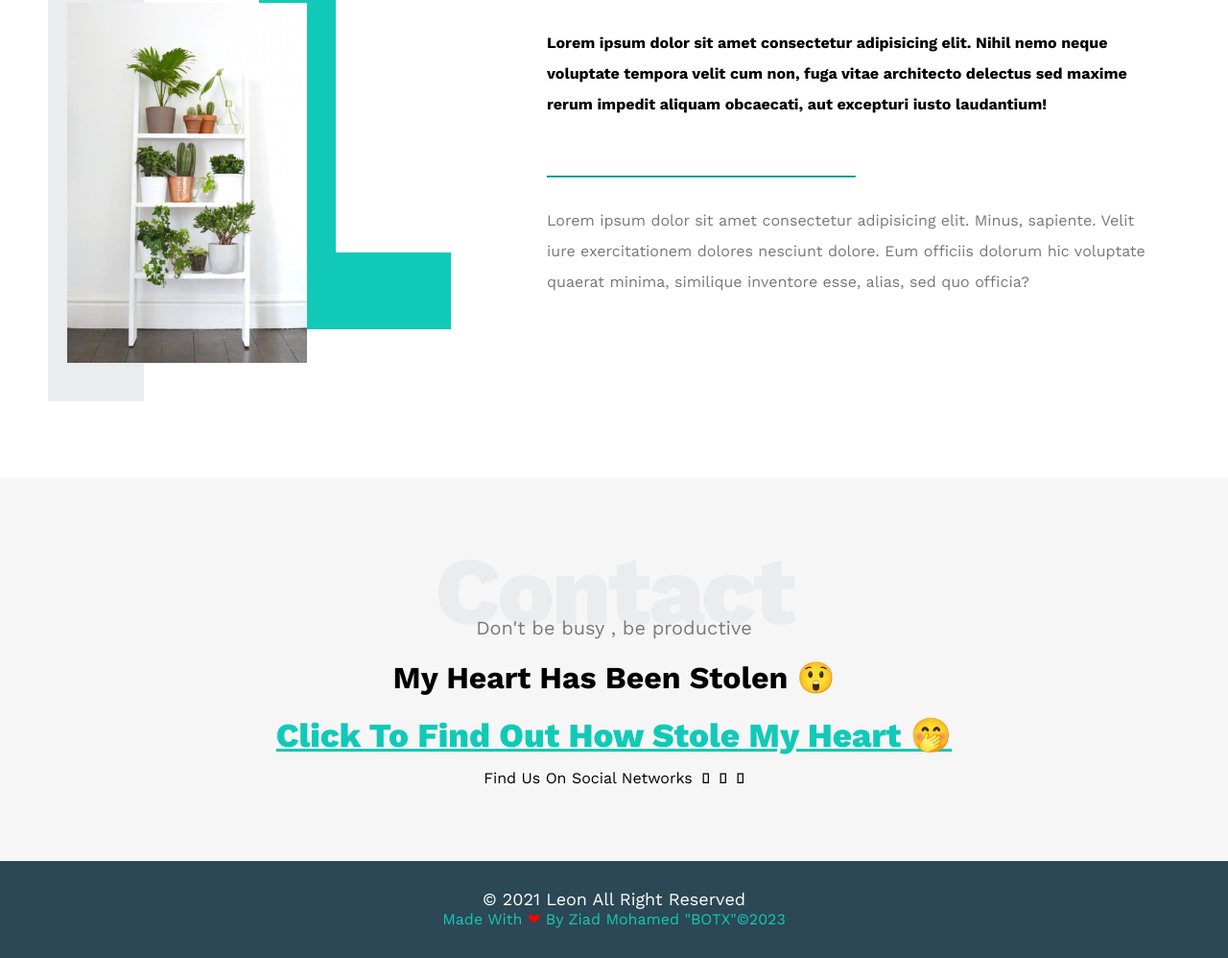
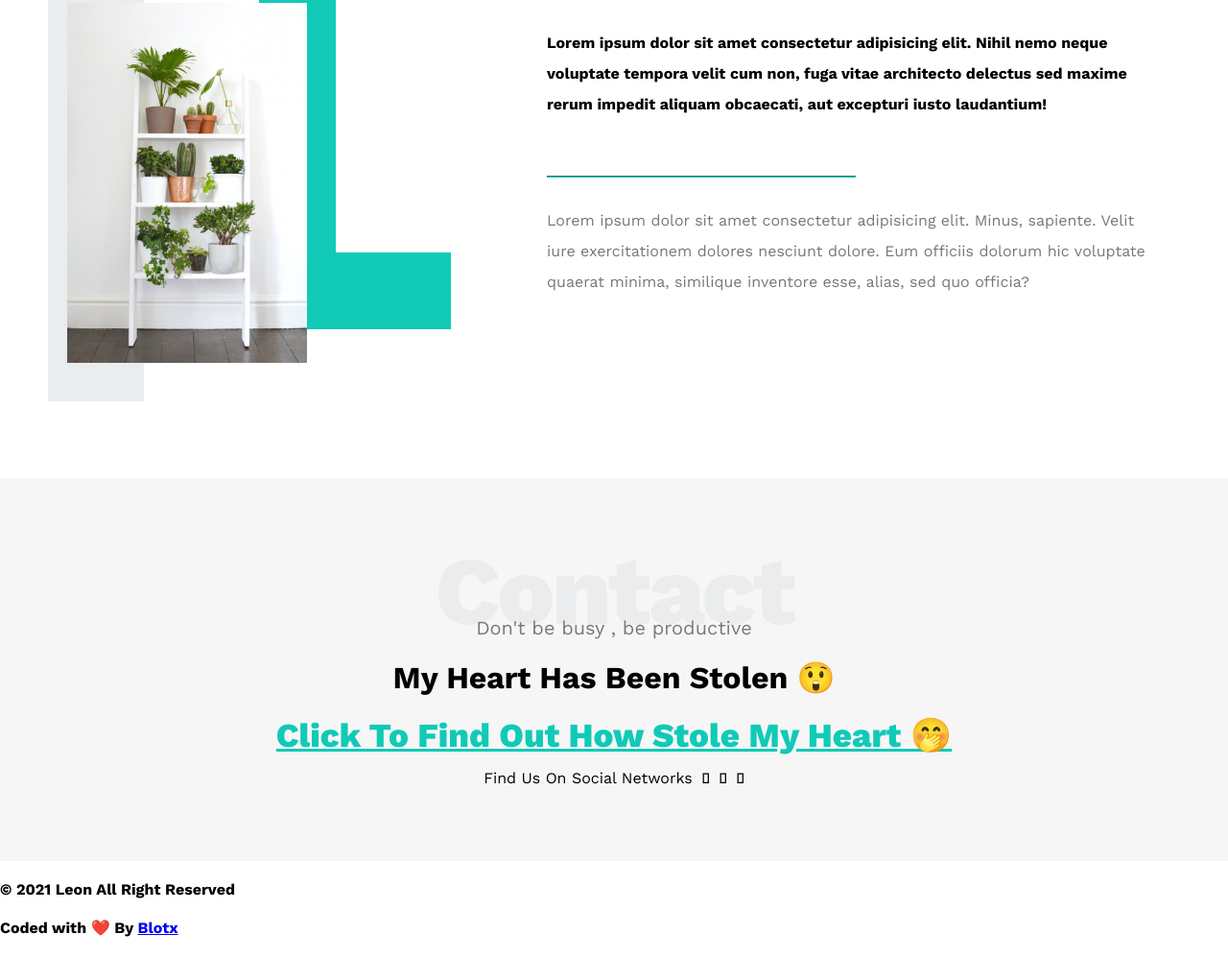
Before and after one commit to blotx-74/design1-leon, a plain HTML site: page index.html in a window 1280 px wide. Shown: the part 2907-3905 px from the top of the page at 96% size. Drawn offline with nearby package versions, Linux system fonts and the light colour scheme.

Commit message:
Update index.html

```diff
--- a/index.html
+++ b/index.html
@@ -212,9 +212,11 @@
     </div>
     <!-- End Contact -->
     <!-- Start Footer -->
-    <div class="footer">&copy; 2021 <span>Leon</span> All Right Reserved <br>
-      <a class="credit" href="https://ziadmohamed.ml">Made With <span style="color: red;">&#x2764</span>  By Ziad Mohamed "BOTX"©2023</a>
-    </div>
+      <footer>
+        <h4>© 2021 Leon All Right Reserved</h4>
+        <h4>Coded with ❤️ By <span><a href="https://www.facebook.com/ziad.mo7amed.36">Blotx</a></span> </h4>
+    </footer>
+
 
 
     <!-- End Footer -->
```
